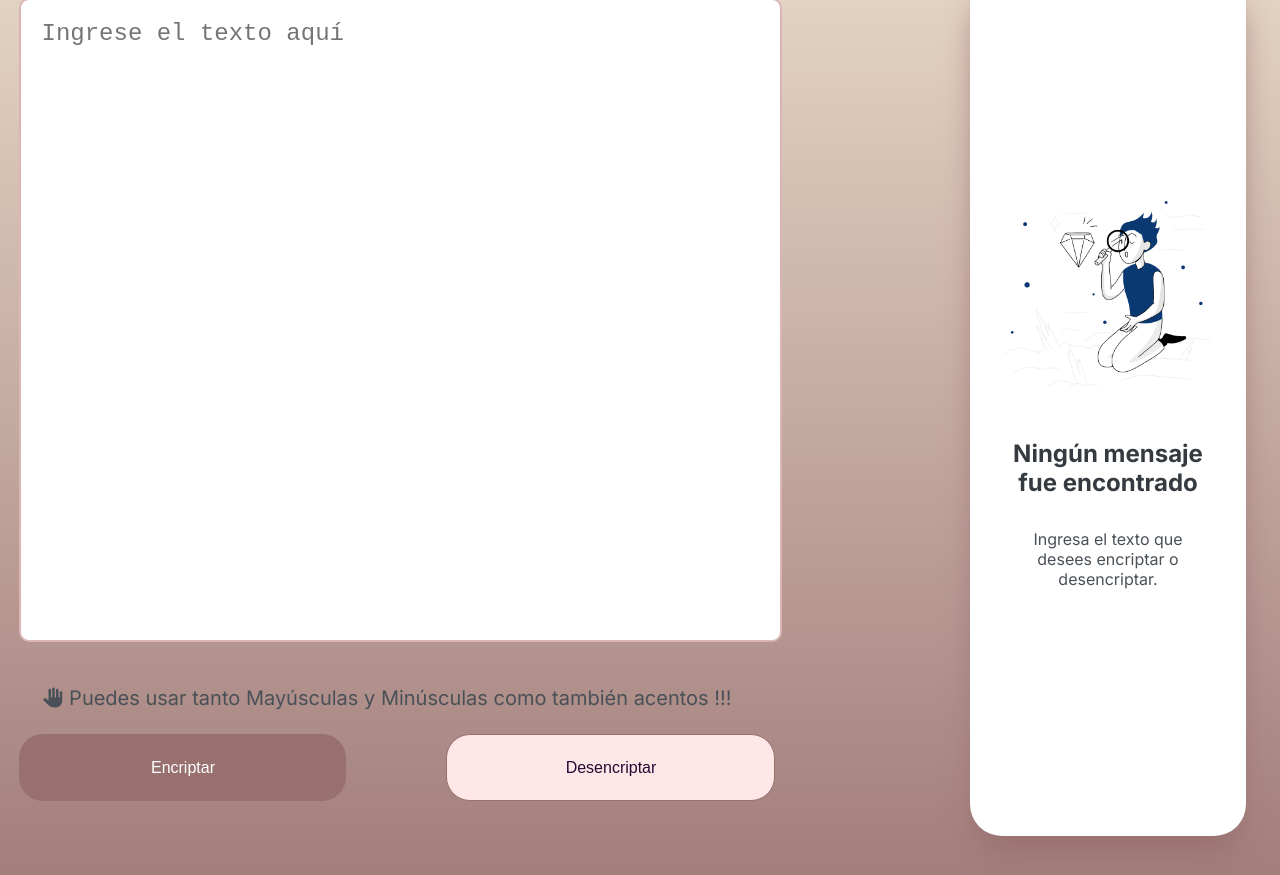
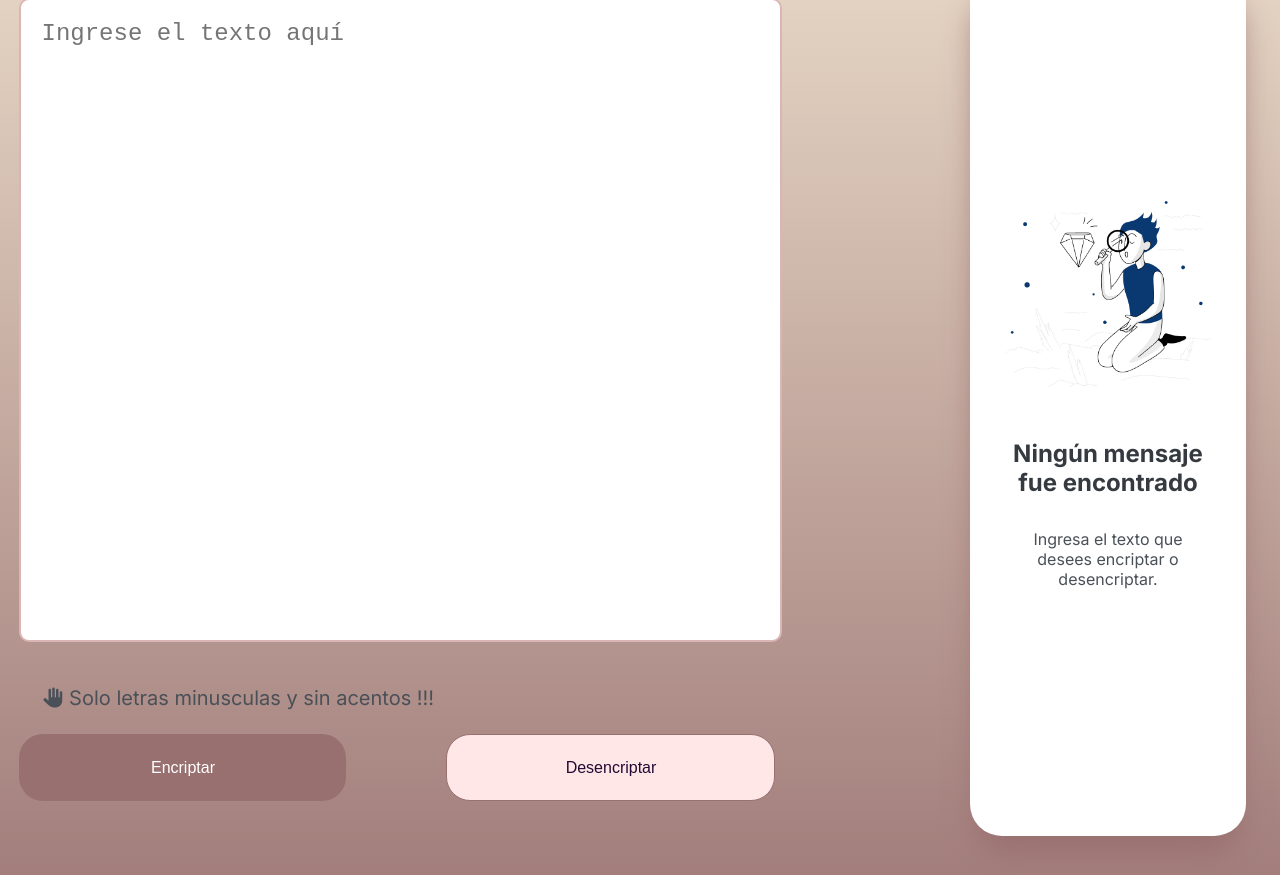
Before and after one commit to Yoseflowers/Encriptador-proyecto, a plain HTML site: page index.html in a window 1280 px wide. Shown: the part 195-1070 px from the top of the page. Drawn offline with Linux system fonts and the light colour scheme; a script that the page names is missing.

Commit message:
modificacion

```diff
--- a/index.html
+++ b/index.html
@@ -15,7 +15,7 @@
                 <img src="img/Logo.png" alt="logo">
             </div>
             <textarea placeholder="Ingrese el texto aquí"></textarea>
-            <div class="note"><i class="fas fa-hand-paper"></i> Puedes usar tanto Mayúsculas y Minúsculas como también acentos !!!</div>
+            <div class="note"><i class="fas fa-hand-paper"></i> Solo letras minusculas y sin acentos !!!</div>
             <div class="buttons">
                 <button id="encrypt-btn" class="btn encrypt">Encriptar</button>
                 <button id="decrypt-btn" class="btn decrypt">Desencriptar</button>
```
